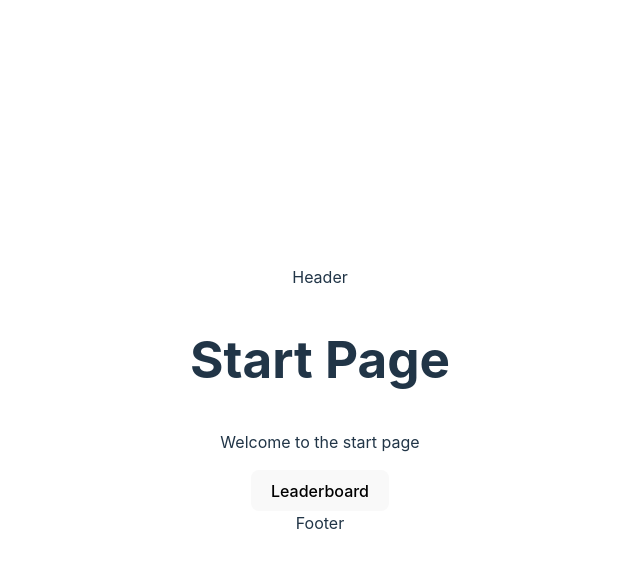
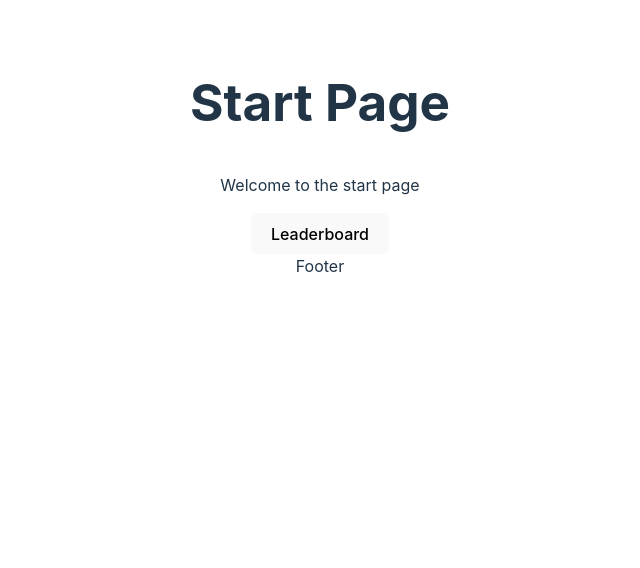
Before and after one commit to Pingis2/Cobra, a React (Vite) app in the folder frontend/: page /start-page in a window 1280 px wide. Shown: the top 568 px of the page, without its empty margins (320-960 px from the left). Built offline with nearby package versions, Linux system fonts and the light colour scheme.

Commit message:
a lot of fixes

```diff
--- a/frontend/src/App.tsx
+++ b/frontend/src/App.tsx
@@ -2,9 +2,14 @@ import { RouterProvider } from 'react-router-dom'
 import './App.css'
 import { router } from './Router'
 import './styling/main.scss'
+import { UserProvider } from './context/UserContext'
 
 function App() {
-  return <RouterProvider router={router}></RouterProvider>
+  return (
+    <UserProvider>
+      <RouterProvider router={router} />
+    </UserProvider>
+  )
 }
 
 export default App
--- /dev/null
+++ b/frontend/src/components/BackButton.tsx
@@ -0,0 +1,7 @@
+export const BackButton = () => {
+    return (
+        <>
+            <button onClick={() => window.history.back()}>Back</button>
+        </>
+    );
+}
--- a/frontend/src/components/Footers.tsx
+++ b/frontend/src/components/Footer.tsx
@@ -1,6 +1,8 @@
 export const Footer = () => {
     return (
-        <>Footer</>
+        <>
+            <footer>Footer</footer>
+        </>
     );
 }
 
--- a/frontend/src/components/Header.tsx
+++ b/frontend/src/components/Header.tsx
@@ -1,7 +1,15 @@
+import { useContext } from 'react';
+import { UserContext } from '../context/UserContext';
 
 export const Header = () => {
+    const { user } = useContext(UserContext);
+
     return (
-        <>Header</>
+        <>
+            <header>
+                <p>{user?.userName} {user?.country}</p>
+            </header>
+        </>
     );
 }
 
--- /dev/null
+++ b/frontend/src/context/UserContext.tsx
@@ -0,0 +1,49 @@
+import React, { createContext, useContext, useEffect, useState } from "react";
+import { IUsers } from "../models/IUsers";
+import { getLoggedInUser } from "../services/userService";
+
+export interface IUserContext {
+    user: IUsers | null;
+    loading: boolean;
+    setUser: React.Dispatch<React.SetStateAction<IUsers | null>>;
+}
+
+export const UserContext = createContext<IUserContext>({
+    user: null,
+    loading: true,
+    setUser: () => {},
+});
+
+export const UserProvider: React.FC<{ children: React.ReactNode }> = ({ children }) => {
+    const [user, setUser] = useState<IUsers | null>(null);
+    const [loading, setLoading] = useState<boolean>(true);
+
+    useEffect(() => {
+        const fetchUserData = async () => {
+            const token = localStorage.getItem("token");
+            if (!token) {
+                setLoading(false);
+                return;
+            }
+
+            try {
+                const data = await getLoggedInUser(token);
+                setUser(data.user);
+            } catch (error) {
+                console.error("Error fetching user data:", error);
+            } finally {
+                setLoading(false);
+            }
+        };
+
+        fetchUserData();
+    }, []);
+
+    return (
+        <UserContext.Provider value={{ user, loading, setUser }}>
+            { children }
+        </UserContext.Provider>
+    );
+};
+
+export const useUser = () => useContext(UserContext);
--- a/frontend/src/pages/Layout.tsx
+++ b/frontend/src/pages/Layout.tsx
@@ -1,20 +1,17 @@
 import { Outlet } from "react-router-dom";
-import { Footer } from "../components/Footers";
+import { Footer } from "../components/Footer";
 import { Header } from "../components/Header";
 
 
 export const Layout = () => {
     return (
         <>
-            <header>
-                <Header></Header>
-            </header>
+            <Header></Header>
             <main>
                 <Outlet />
             </main>
-            <footer>
-                <Footer></Footer>
-            </footer>
+            <Footer></Footer>
+
         </>
     );
 }
--- a/frontend/src/pages/Leaderboard.tsx
+++ b/frontend/src/pages/Leaderboard.tsx
@@ -1,6 +1,7 @@
 import { useEffect, useState } from "react";
 import { IUsers } from "../models/IUsers";
 import { getUsers } from "../services/userService";
+import { BackButton } from "../components/BackButton";
 
 export const Leaderboard = () => {
     const [backendData, setBackendData] = useState<IUsers[] | null>(null);
@@ -31,6 +32,7 @@ export const Leaderboard = () => {
 
     return (
         <>
+            <BackButton	/>
             <div>
                 {backendData === null ? (
                     <p>Loading...</p>
--- a/frontend/src/pages/NotFound.tsx
+++ b/frontend/src/pages/NotFound.tsx
@@ -1,6 +1,11 @@
+import { BackButton } from "../components/BackButton";
+
 export const NotFound = () => {
     return (
-        <>NotFound</>
+        <>
+            <BackButton />
+            NotFound
+        </>
     );
 }
 
--- a/frontend/src/pages/StartPage.tsx
+++ b/frontend/src/pages/StartPage.tsx
@@ -48,7 +48,7 @@ export const StartPage = () => {
     return (
         <section>
             <h1>Start Page</h1>
-            <p>Welcome {user?.firstName} to the start page</p>
+            <p>Welcome {user?.userName} to the start page</p>
             <button onClick={() => handleNavigation('/leaderboard')} type="submit">Leaderboard</button>
         </section>
     );
--- /dev/null
+++ b/frontend/src/styling/footer/footer.scss
@@ -0,0 +1,4 @@
+footer {
+    height: 100px;
+    text-align: center;
+}
--- /dev/null
+++ b/frontend/src/styling/header/header.scss
@@ -0,0 +1,3 @@
+header {
+    margin-bottom: auto;
+}
--- a/frontend/src/styling/main.scss
+++ b/frontend/src/styling/main.scss
@@ -1,2 +1,24 @@
 @use './login/login-form-desktop.scss' as *;
 @use './create-user/create-user.scss' as *;
+@use './header/header.scss' as *;
+@use './footer/footer.scss' as *;
+
+html {
+    height: 100%;
+}
+
+#root {
+    min-height: 100%;
+}
+
+body {
+    display: flex;
+    flex-direction: column;
+    margin: 0;
+    padding: 0;
+    height: 100vh;
+}
+
+footer {
+    margin-top: auto;
+}
```
Also changed, not shown: 1 other file (tests, documents, lock files or other folders).
